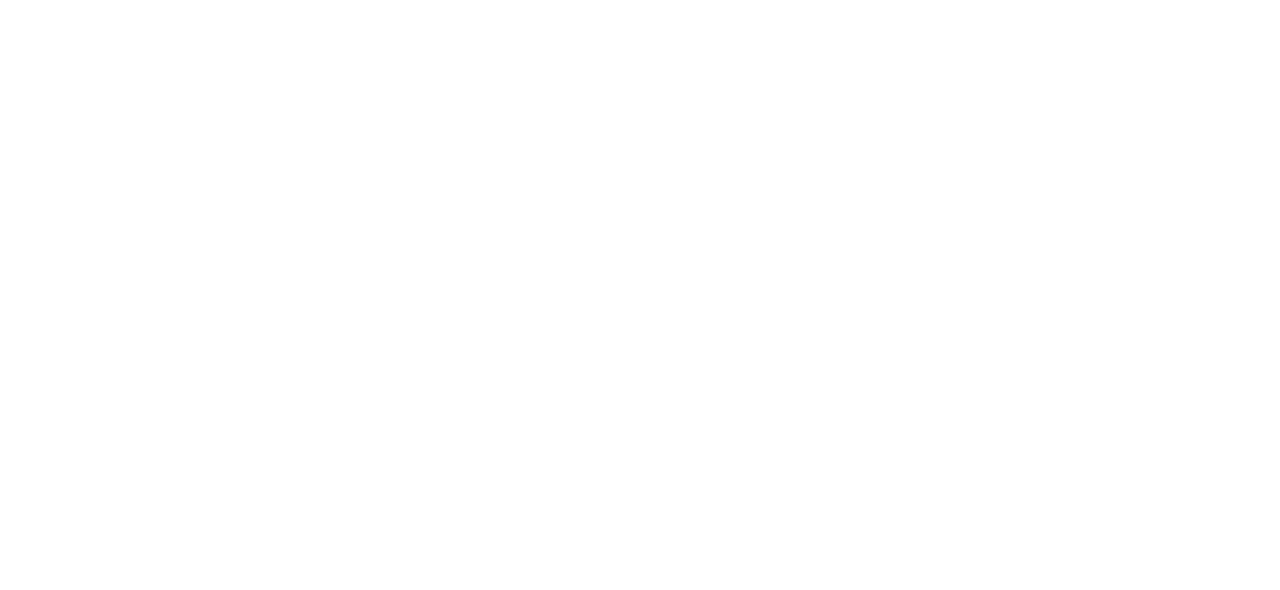
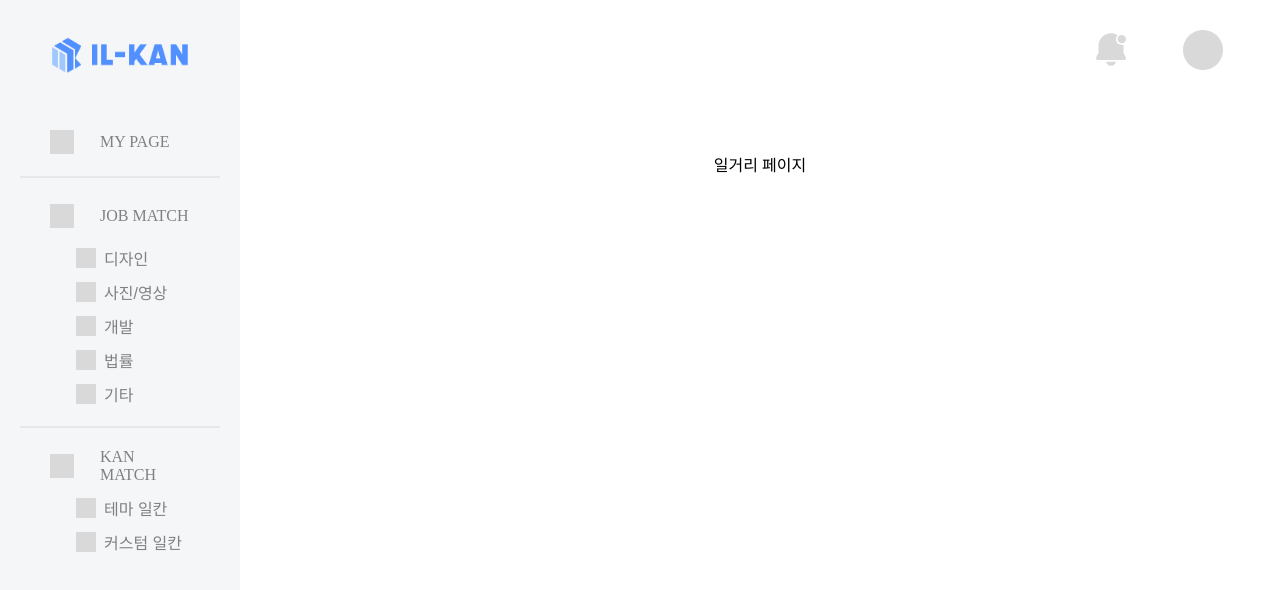
Before and after one commit to cryingdryice/ILKAN-web, a React (Vite) app: page /main/jobs in a window 1280 px wide. Before the commit this address had no page. Shown: the top 590 px of the page. Built offline with nearby package versions, Linux system fonts and the light colour scheme; the HTML template or start-up script is replaced by a standard one.

Commit message:
feat: 일거리페이지 컴포넌트 생성 및 라우트 추가

```diff
--- a/src/App.tsx
+++ b/src/App.tsx
@@ -2,6 +2,7 @@ import { Route, Routes } from "react-router-dom";
 import GlobalLayout from "./layout/GlobalLayout";
 import Index from "./pages";
 import MyPage from "./pages/main/myPage";
+import JobsPage from "./pages/main/jobsPage";
 
 export default function App() {
   return (
@@ -10,6 +11,7 @@ export default function App() {
         <Route index element={<Index />} />
         <Route path="main">
           <Route path="myPage" element={<MyPage />} />
+          <Route path="jobs" element={<JobsPage />} />
         </Route>
       </Route>
     </Routes>
--- a/src/layout/GlobalLayout.tsx
+++ b/src/layout/GlobalLayout.tsx
@@ -32,7 +32,7 @@ export default function GlobalLayout() {
         </div>
 
         {/* JOB MATCH 메뉴 */}
-        <Link to="main/jobMatch" className={styles.JOBMATCH}>
+        <Link to="main/jobs" className={styles.JOBMATCH}>
           <button className={styles.Btn}></button>
           <div className={styles.Font}>JOB MATCH</div>
         </Link>
--- /dev/null
+++ b/src/pages/main/jobsPage.tsx
@@ -0,0 +1,3 @@
+export default function JobsPage() {
+  return <div>일거리 페이지</div>;
+}
```
